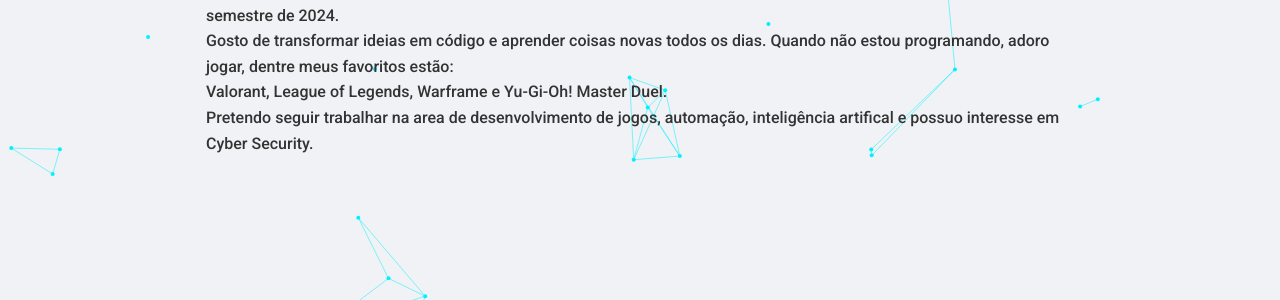
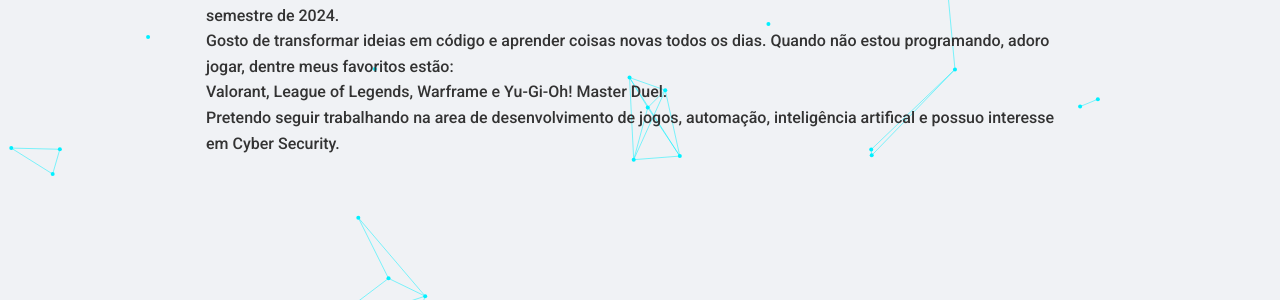
Before and after one commit to MilenoMatos/milenomatos.github.io, a Jekyll site: the page built from sobre.md, in a window 1280 px wide. Shown: the part 231-531 px from the top of the page. Built offline with Jekyll 4.4.1, drawn with Linux system fonts in a browser that asks for light colours.

Commit message:
Update sobre.md

```diff
--- a/sobre.md
+++ b/sobre.md
@@ -10,5 +10,5 @@ permalink: /sobre/
   <p>Cursei 2 anos e meio da minha graduação na UTFPR-SH e agora estou na UNIFAL. Fiz transferência interna no primeiro semestre de 2024.</p>
   <p>Gosto de transformar ideias em código e aprender coisas novas todos os dias. Quando não estou programando, adoro jogar, dentre meus favoritos estão:</p>
   <p>Valorant, League of Legends, Warframe e Yu-Gi-Oh! Master Duel.</p>
-  <p>Pretendo seguir trabalhar na area de desenvolvimento de jogos, automação, inteligência artifical e possuo interesse em  Cyber Security.</p>
+  <p>Pretendo seguir trabalhando na area de desenvolvimento de jogos, automação, inteligência artifical e possuo interesse em  Cyber Security.</p>
 </section>
```
